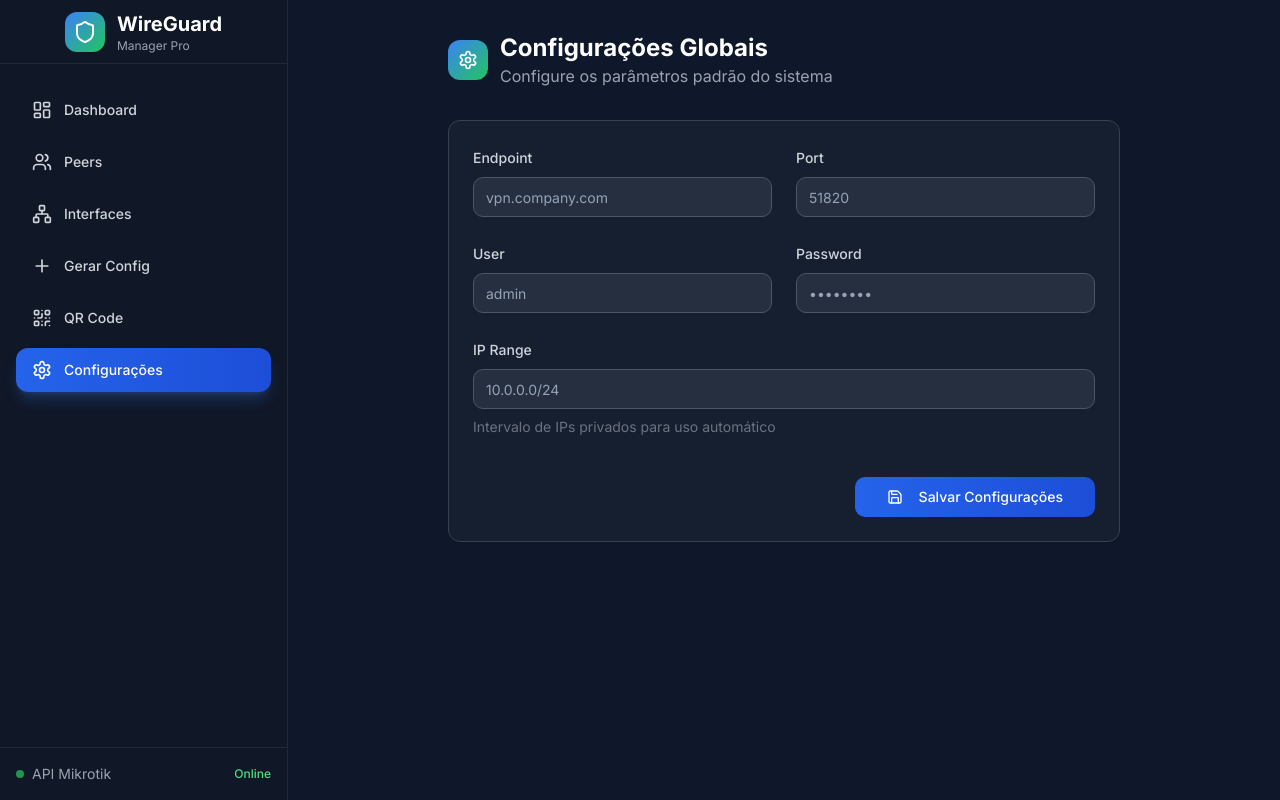
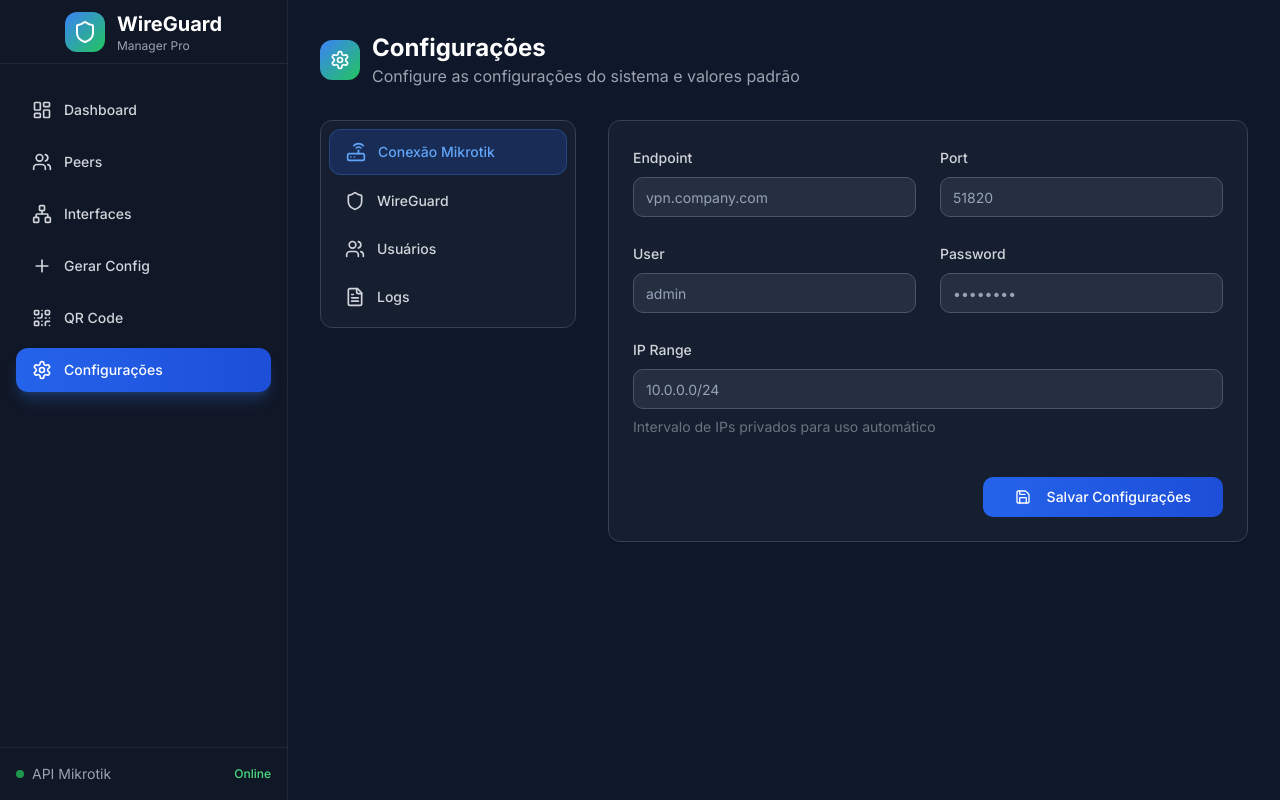
Before and after one commit to R4T0/wiredash-manager, a React (Vite) app: page /settings in a window 1280 px wide. Built offline with nearby package versions, Linux system fonts and the light colour scheme.

Commit message:
feat: Add sidebar to settings menu
Adds a sidebar navigation menu to the settings page, mirroring the design of the main application sidebar.

```diff
--- a/src/components/SettingsForm.tsx
+++ b/src/components/SettingsForm.tsx
@@ -4,9 +4,10 @@ import { Button } from '@/components/ui/button';
 import { Input } from '@/components/ui/input';
 import { Label } from '@/components/ui/label';
 import { Card } from '@/components/ui/card';
-import { Save, Settings } from 'lucide-react';
+import { Save, Settings, Router, Shield, Users, FileText } from 'lucide-react';
 
 const SettingsForm = () => {
+  const [activeTab, setActiveTab] = useState('mikrotik');
   const [formData, setFormData] = useState({
     endpoint: '',
     port: '',
@@ -25,23 +26,20 @@ const SettingsForm = () => {
 
   const handleSave = () => {
     console.log('Saving global configuration:', formData);
-    // Here you would typically save to your backend/database
     alert('Configurações salvas com sucesso!');
   };
 
+  const menuItems = [
+    { id: 'mikrotik', label: 'Conexão Mikrotik', icon: Router },
+    { id: 'wireguard', label: 'WireGuard', icon: Shield },
+    { id: 'usuarios', label: 'Usuários', icon: Users },
+    { id: 'logs', label: 'Logs', icon: FileText },
+  ];
+
+  const renderContent = () => {
+    switch (activeTab) {
+      case 'mikrotik':
         return (
-    <div className="max-w-2xl mx-auto space-y-8">
-      <div className="flex items-center space-x-3">
-        <div className="w-10 h-10 bg-gradient-to-br from-blue-500 to-green-500 rounded-xl flex items-center justify-center">
-          <Settings className="w-5 h-5 text-white" />
-        </div>
-        <div>
-          <h1 className="text-2xl font-bold text-white">Configurações Globais</h1>
-          <p className="text-gray-400">Configure os parâmetros padrão do sistema</p>
-        </div>
-      </div>
-
-      <Card className="bg-gray-800/50 border-gray-700 p-6">
           <div className="space-y-6">
             <div className="grid grid-cols-1 md:grid-cols-2 gap-6">
               <div className="space-y-2">
@@ -135,7 +133,87 @@ const SettingsForm = () => {
               </Button>
             </div>
           </div>
+        );
+      case 'wireguard':
+        return (
+          <div className="space-y-6">
+            <div className="text-center py-12">
+              <Shield className="w-16 h-16 text-gray-400 mx-auto mb-4" />
+              <h3 className="text-xl font-semibold text-white mb-2">Configurações WireGuard</h3>
+              <p className="text-gray-400">Configurações específicas do protocolo WireGuard</p>
+            </div>
+          </div>
+        );
+      case 'usuarios':
+        return (
+          <div className="space-y-6">
+            <div className="text-center py-12">
+              <Users className="w-16 h-16 text-gray-400 mx-auto mb-4" />
+              <h3 className="text-xl font-semibold text-white mb-2">Gerenciamento de Usuários</h3>
+              <p className="text-gray-400">Configurar usuários e permissões do sistema</p>
+            </div>
+          </div>
+        );
+      case 'logs':
+        return (
+          <div className="space-y-6">
+            <div className="text-center py-12">
+              <FileText className="w-16 h-16 text-gray-400 mx-auto mb-4" />
+              <h3 className="text-xl font-semibold text-white mb-2">Logs do Sistema</h3>
+              <p className="text-gray-400">Visualizar e gerenciar logs de atividades</p>
+            </div>
+          </div>
+        );
+      default:
+        return null;
+    }
+  };
+
+  return (
+    <div className="max-w-7xl mx-auto space-y-8">
+      <div className="flex items-center space-x-3">
+        <div className="w-10 h-10 bg-gradient-to-br from-blue-500 to-green-500 rounded-xl flex items-center justify-center">
+          <Settings className="w-5 h-5 text-white" />
+        </div>
+        <div>
+          <h1 className="text-2xl font-bold text-white">Configurações</h1>
+          <p className="text-gray-400">Configure as configurações do sistema e valores padrão</p>
+        </div>
+      </div>
+
+      <div className="flex gap-8">
+        {/* Sidebar Menu */}
+        <div className="w-64 flex-shrink-0">
+          <Card className="bg-gray-800/50 border-gray-700 p-2">
+            <nav className="space-y-1">
+              {menuItems.map((item) => {
+                const Icon = item.icon;
+                return (
+                  <button
+                    key={item.id}
+                    onClick={() => setActiveTab(item.id)}
+                    className={`w-full flex items-center px-4 py-3 text-sm font-medium rounded-lg transition-all duration-200 ${
+                      activeTab === item.id
+                        ? 'bg-blue-600/20 text-blue-400 border border-blue-500/30'
+                        : 'text-gray-300 hover:text-white hover:bg-gray-700/50'
+                    }`}
+                  >
+                    <Icon className="w-5 h-5 mr-3" />
+                    {item.label}
+                  </button>
+                );
+              })}
+            </nav>
           </Card>
+        </div>
+
+        {/* Main Content */}
+        <div className="flex-1">
+          <Card className="bg-gray-800/50 border-gray-700 p-6">
+            {renderContent()}
+          </Card>
+        </div>
+      </div>
     </div>
   );
 };
```
Lines whose indentation alone changed are shown as unchanged.
